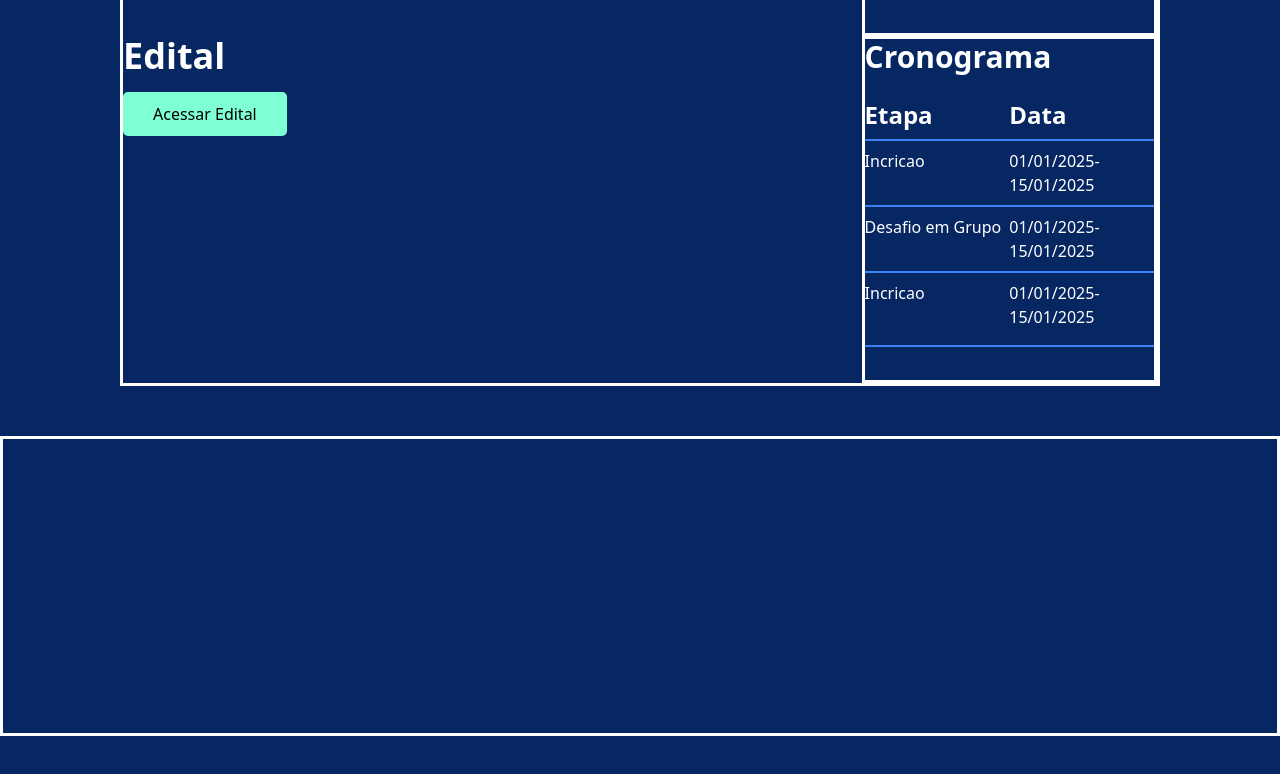
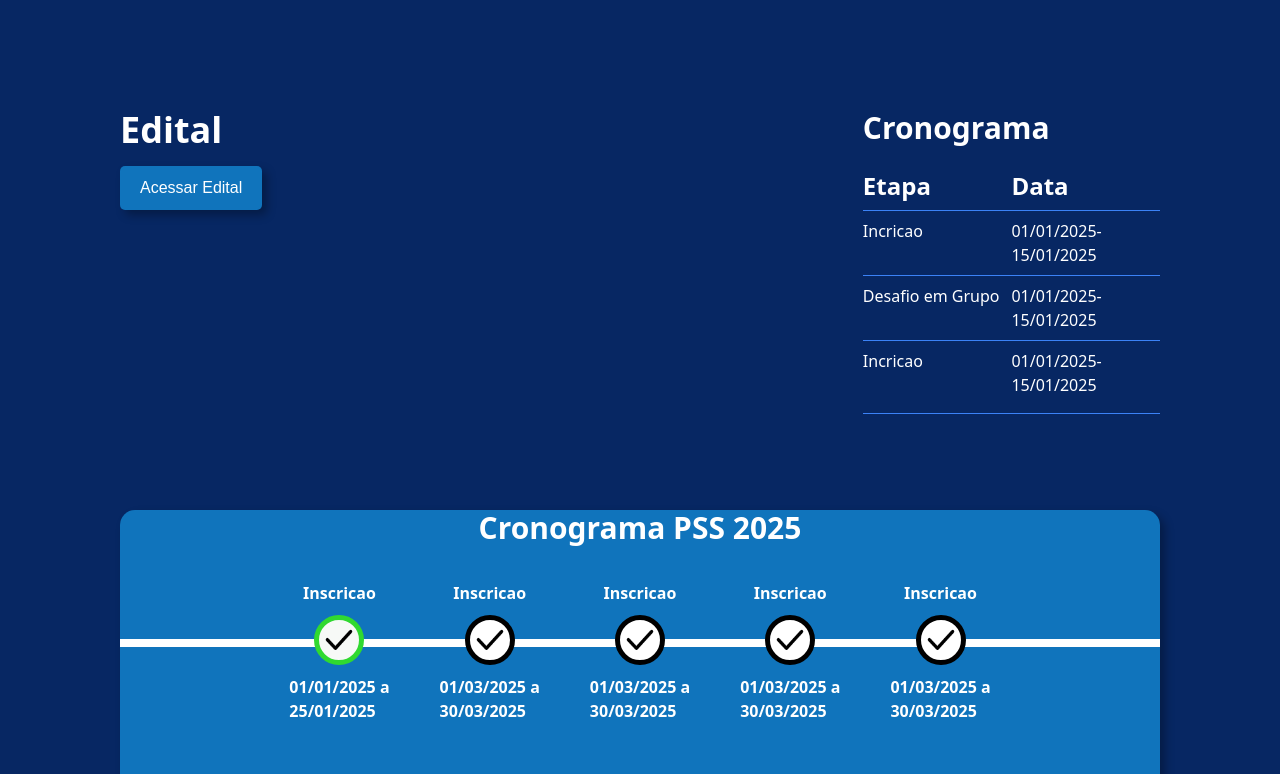
Before and after one commit to softeam-org/landing-page, a Next.js app: page /ps in a window 1280 px wide. Shown: the part 1260-2034 px from the top of the page. Built offline with nearby package versions, Linux system fonts and the light colour scheme.

Commit message:
feat: add timeline of selection process

```diff
--- a/app/ps/ps.css
+++ b/app/ps/ps.css
@@ -10,7 +10,6 @@
     flex-direction: row;
     height: 500px;
     margin: 100px 120px 0px;
-    border: solid;
 }
 
 .text{
@@ -29,29 +28,29 @@
     align-items: center;
     justify-content: center;
 
+
 }
 
 .ps_img{
     background-color: antiquewhite;
     height: 400px;
     width: 400px;
+    box-shadow: 5px 5px 10px rgba(0, 0, 0, 0.3);
 }
 
 .text2{
     display: flex;
     flex-direction: column;
-    margin: 60px 120px 0px;
-    border: solid;
+    margin: 100px 120px 0px;
     gap: 20px;
 }
 
 
 .content2{
-    border: solid;
     display: flex;
     flex-direction: row;
     height: 700px;
-    margin: 60px 120px 0px;
+    margin: 100px 120px 0px;
 
 }
 
@@ -83,16 +82,31 @@
     height: 50%;
 }
 
-.button_edital{
-    padding: 10px 30px 10px 30px;
-    background-color: aquamarine;
-    color: black;
-    border-radius: 5px;
+.btn-edital{
+    display: inline-block;
+    padding: 10px 20px;
+    font-size: 16px;
+    font-family: Arial, sans-serif;
+    color: #fff;
+    background-color: #1074bc; /* Azul */
+    border: none;
+    border-radius: 5px; /* Bordas levemente arredondadas */
+    text-decoration: none;
+    cursor: pointer;
+    transition: background-color 0.3s ease;
+    box-shadow: 5px 5px 10px rgba(0, 0, 0, 0.3);
+}
 
+.btn-edital:hover{
+    background-color: #1c58ab;
+    color: aliceblue;
+}
+
+.btn-edital:active{
+    box-shadow: none;
 }
 
 .nucleos,.cronograma{
-    border: solid;
     height: 50%;
     width: 100%;
 
@@ -100,8 +114,64 @@
 
 
 
-.timeline{
-    margin-top: 50px;
-    border: solid;
+.timeline_cont {
+    display: flex;
+    flex-direction: column;
+    align-items: center;
+    background-color: #1074bc;
+    border-radius: 15px;
     height: 300px;
+    margin: 50px 120px 100px;
+    box-shadow: 5px 5px 10px rgba(0, 0, 0, 0.3);
 }
+
+.timeline {
+    display: flex;
+    flex-direction: row;
+    align-items: center;
+    justify-content: center;
+    height: 60%;
+    width: 100%;
+    gap: 50px;
+    position: relative;
+}
+
+/* Linha entre as etapas */
+.timeline::before {
+    content: '';
+    position: absolute;
+    top: 45%;
+    left: 0;
+    width: 100%;
+    height: 8px;
+    background-color: white;
+    transform: translateY(-50%);
+    z-index: 1;
+}
+
+.etapa {
+    display: flex;
+    flex-direction: column;
+    align-items: center;
+    justify-content: center;
+    height: 100%;
+    gap: 10px;
+    position: relative;
+    z-index: 2;
+}
+
+.img_check {
+    background-color: white;
+    border: black solid 5px;
+    border-radius: 30px;
+    height: 50px;
+    width: 50px;
+}
+
+.img_checkend {
+    background-color: rgb(247, 249, 247);
+    border: rgb(48, 217, 48) solid 5px;
+    border-radius: 30px;
+    height: 50px;
+    width: 50px;
+}
--- a/app/ps/ps.tsx
+++ b/app/ps/ps.tsx
@@ -2,6 +2,7 @@ import React, { ReactElement } from "react";
 import Image from "next/image";
 
 import "./ps.css";
+import Timeline from "./timeline/timeline";
 
 const information =[
     { icon: "/check-mark.png", text: "Neste processo seletivo fknalgnfagbkajfbjkadgbkjafgbaljfsgbojwvfjsvb" },
@@ -74,7 +75,9 @@ function PS(): ReactElement {
                     </div>
                     <div className="edital">
                         <h2 className="text-4xl font-bold font-sans mb-4">Edital</h2>
-                        <button className="button_edital rounded-lg">Acessar Edital</button>
+                        <a className="btn-edital" target="_blank">
+                            Acessar Edital
+                        </a>
                     </div>
 
                 </div>
@@ -85,7 +88,7 @@ function PS(): ReactElement {
 
                         {nucleos.map((nucleo, index) => (
                             <div key={index}>
-                                <div className="border-t-2 border-blue-500 my-2"></div>
+                                <div className="border-t border-blue-500 my-2"></div>
 
                                 <div className="info flex items-center gap-2">
                                     <div className="iconInfo">
@@ -96,7 +99,7 @@ function PS(): ReactElement {
                             </div>
                         ))}
 
-                        <div className="border-t-2 border-blue-500 my-2"></div>
+                        <div className="border-t border-blue-500 my-2"></div>
                     </div>
 
 
@@ -110,7 +113,7 @@ function PS(): ReactElement {
 
                         {cronograma.map((item, index) => (
                             <div key={index}>
-                                <div className="border-t-2 border-blue-500"></div>
+                                <div className="border-t border-blue-500"></div>
 
                                 <div className="grid grid-cols-2 py-2">
                                     <div className="text-left">{item.etapa}</div>
@@ -119,19 +122,14 @@ function PS(): ReactElement {
                             </div>
                         ))}
 
-                        <div className="border-t-2 border-blue-500 my-2"></div>
+                        <div className="border-t border-blue-500 my-2"></div>
                     </div>
 
 
                 </div>
 
             </div>
-
-            <div className="timeline">
-
-            </div>
-
-
+            <Timeline/>
 
         </div>
     )
--- /dev/null
+++ b/app/ps/timeline/timeline.tsx
@@ -0,0 +1,50 @@
+import React, { ReactElement } from "react";
+import Image from "next/image";
+import "../ps.css";
+
+const etapas = [
+    { icon: "/check-mark.png", icon2: "/check-mark.png", label: "Inscricao", dateI: "01/01/2025", dateF: "25/01/2025", class: "img_check", class2: "img_checkend" },
+    { icon: "/check-mark.png", icon2: "/check-mark.png", label: "Inscricao", dateI: "01/03/2025", dateF: "30/03/2025", class: "img_check", class2: "img_checkend" },
+    { icon: "/check-mark.png", icon2: "/check-mark.png", label: "Inscricao", dateI: "01/03/2025", dateF: "30/03/2025", class: "img_check", class2: "img_checkend" },
+    { icon: "/check-mark.png", icon2: "/check-mark.png", label: "Inscricao", dateI: "01/03/2025", dateF: "30/03/2025", class: "img_check", class2: "img_checkend" },
+    { icon: "/check-mark.png", icon2: "/check-mark.png", label: "Inscricao", dateI: "01/03/2025", dateF: "30/03/2025", class: "img_check", class2: "img_checkend" }
+];
+
+const isDateBeforeToday = (dateString: string): boolean => {
+    const today = new Date(); // Data atual
+    const [day, month, year] = dateString.split("/"); // Divide a string da data
+    const date = new Date(`${year}-${month}-${day}`); // Converte para Date
+    return date < today; // Retorna true se a data já passou
+};
+
+function Timeline(): ReactElement {
+    return (
+        <div className="timeline_cont">
+            <h2 className="text-3xl font-bold font-sans mb-4">Cronograma PSS 2025</h2>
+            <div className="timeline">
+                {etapas.map((etapa, index) => {
+                    const isCompleted = isDateBeforeToday(etapa.dateF);
+                    return (
+                        <div className={`etapa ${isCompleted ? "completed" : ""}`} key={index}>
+                            <div className="label">
+                                <p className="font-bold font-sans">{etapa.label}</p>
+                            </div>
+                            <Image
+                                className={isCompleted ? etapa.class2 : etapa.class}
+                                src={isCompleted ? etapa.icon2 : etapa.icon}
+                                alt={etapa.label}
+                                width={50}
+                                height={50}
+                            />
+                            <div className="date">
+                                <p className="font-bold font-sans">{etapa.dateI} a <br />{etapa.dateF}</p>
+                            </div>
+                        </div>
+                    );
+                })}
+            </div>
+        </div>
+    );
+}
+
+export default Timeline;
```
Also changed, not shown: public/checked.png (added).
